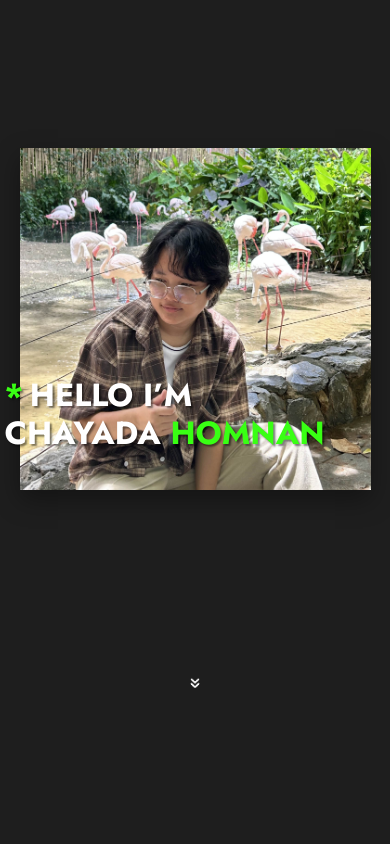
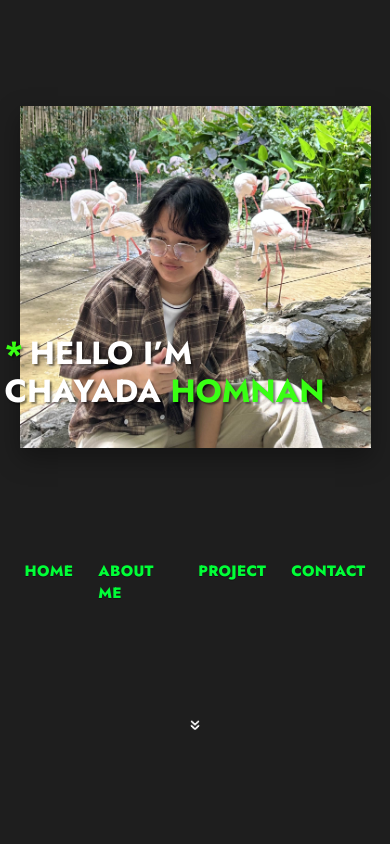
Before and after one commit to Sonnoah/Portfolio-CH, a Next.js app: page / in a window 390 px wide. Shown: the top 844 px of the page. Built offline with nearby package versions, Linux system fonts and the light colour scheme.

Commit message:
1st-nav-commit

```diff
--- a/app/globals.css
+++ b/app/globals.css
@@ -79,15 +79,13 @@ section.section {
 /*///////////////////////////////////////////////// Nav ///////////////////////////////////////////////// */
 
 .tag{
-  position: absolute;
-  top: 13%;
-  transform: translateX(16vw);
+  top: 10%;
   display: flex;
-  flex-direction: column;
-  gap: 14px;
+  gap: 15px;
 }
 
 .tag a{
+  margin: 10px 5px 10px;
   text-decoration:none;
   font-weight:800;
   font-size: 15px;
@@ -395,11 +393,6 @@ hr {
     left: -15px;
     font-size: 32px;
   }
-  .tag{
-    right: 120px;
-    flex-direction: row;
-    top: -10;
-  }
   .h1-header {
     text-align: center;
     font-size: 30px;
@@ -417,6 +410,10 @@ hr {
   padding: 2px;
   }
 
+  .tag a{
+  margin: 20px 5px 20px;
+}
+
   .EDU{
     margin-inline: 10px;
   }
@@ -428,7 +425,6 @@ hr {
   .EDU-Text {
     margin: 2% 0% 1% 2%;
   }
-
   .EDU-Text p{
   font-size: 17px;
   }
--- a/components/profile.tsx
+++ b/components/profile.tsx
@@ -1,6 +1,7 @@
 
 
 import { motion } from "framer-motion";
+import Nav from "./nav";
 
 export default function Profile() {
    return (
@@ -30,6 +31,8 @@ export default function Profile() {
         </motion.h1>
       </div>
 
+      <Nav/>
+
        <motion.img
           src="assets/Arrow.gif"
           className="photo-arrow"
--- a/components/project.tsx
+++ b/components/project.tsx
@@ -2,6 +2,7 @@
 
 import Link from "next/link";
 import { motion, Variants } from "framer-motion";
+
 
 export default function Project() {
 
@@ -90,7 +91,6 @@ export default function Project() {
           </Link>
         </motion.div>
 
-
         <motion.div variants={item}>
           <Link href="https://github.com/Sonnoah/ThungThung-Pet-Shop" className="Link" target="_blank">
             <div className="card">
```
